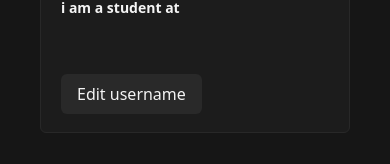
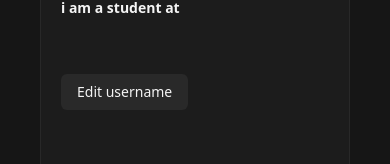
Before and after one commit to Makaan-Mates/mask, a React (Vite) app: page /profile in a window 390 px wide. Shown: the part 279-443 px from the top of the page. Built offline with nearby package versions, Linux system fonts and the light colour scheme; no server answers.

Commit message:
profile page responsive

```diff
--- a/src/components/ProfileEdit.jsx
+++ b/src/components/ProfileEdit.jsx
@@ -67,7 +67,7 @@ const ProfileEdit = () => {
 
   return (
     <div className="userinfo mx-8 md:relative w-full md:w-2/6  ">
-      <div className="mt-8 h-[35vh] md:h-[51vh] sticky top-36  bg-[#1C1C1C] rounded-md border-[0.2px] border-[#282828] text-[#f4f4f4] px-5 py-5 ">
+      <div className="mt-8 h-[50vh] md:h-[51vh] sticky top-36  bg-[#1C1C1C] rounded-md border-[0.2px] border-[#282828] text-[#f4f4f4] px-5 py-5 ">
         <div className="flex gap-10 items-center">
           <div className="w-24 h-24 rounded-full overflow-hidden">
             <img
@@ -93,7 +93,7 @@ const ProfileEdit = () => {
             <div className="text-xl font-semibold">{userInfo?.username}</div>
           )}
         </div>
-        <div className="mt-2">
+        <div className="mt-2 ">
           <div className="text-sm font-semibold flex gap-2 items-center">
             <span>New</span>
             <span>
@@ -113,7 +113,7 @@ const ProfileEdit = () => {
               <button
                 onClick={handleEditProfile}
                 disabled={!newUsername?.trim()}
-                className={`bg-[#292929] text-[#f4f4f4] px-4 py-2 rounded-md mt-4
+                className={`bg-[#292929] text-[#f4f4f4] px-4 py-2 text-sm md:text-base rounded-md mt-4
                 ${usernamEdited ? "bg-green-800 text-[#f4f4f4]" : ""}
                 } ${
                   !newUsername?.trim() ? "opacity-50 cursor-not-allowed" : ""
@@ -130,14 +130,14 @@ const ProfileEdit = () => {
             ) : (
               <button
                 onClick={handleEditClick}
-                className="bg-[#292929] text-[#f4f4f4] px-4 py-2  rounded-md mt-4 hover:bg-[#2e2e2e]"
+                className="bg-[#292929] text-[#f4f4f4] px-4 py-2  text-sm md:text-base  rounded-md mt-4 hover:bg-[#2e2e2e]"
               >
                 Edit username
               </button>
             )}
           </div>
 
-          <span className="text-red-400 text-base mt-4">{errorMessage}</span>
+          <span className="text-red-400 text-sm  md:text-base mt-4">{errorMessage}</span>
         </div>
       </div>
     </div>
```
